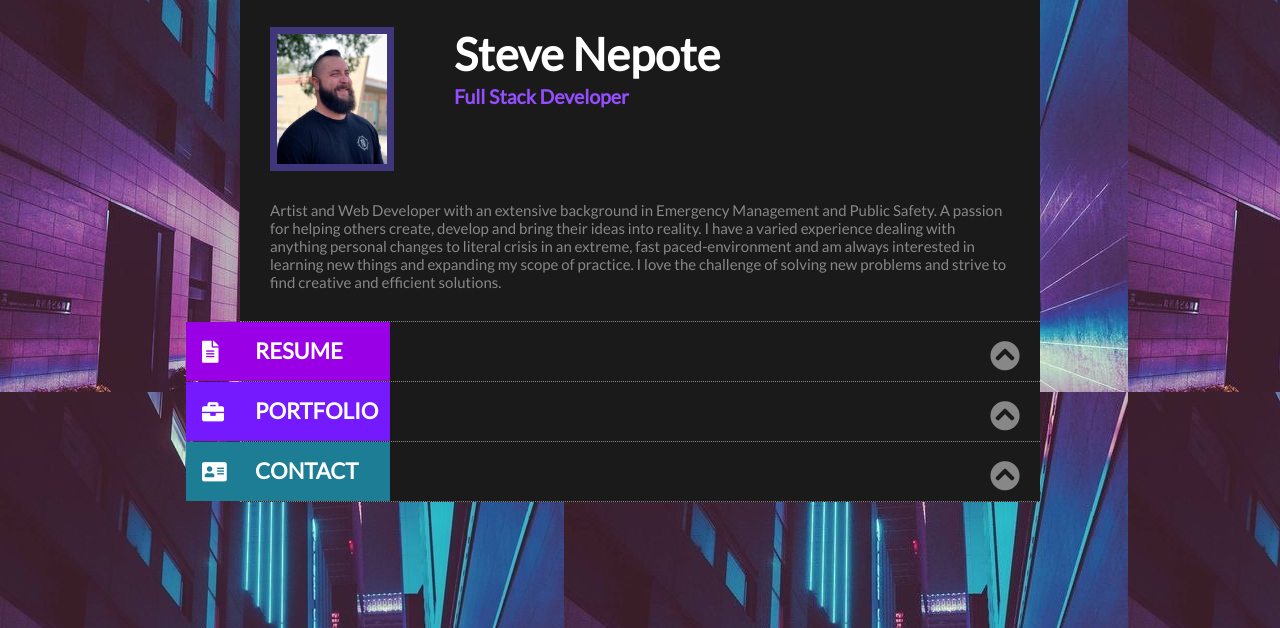
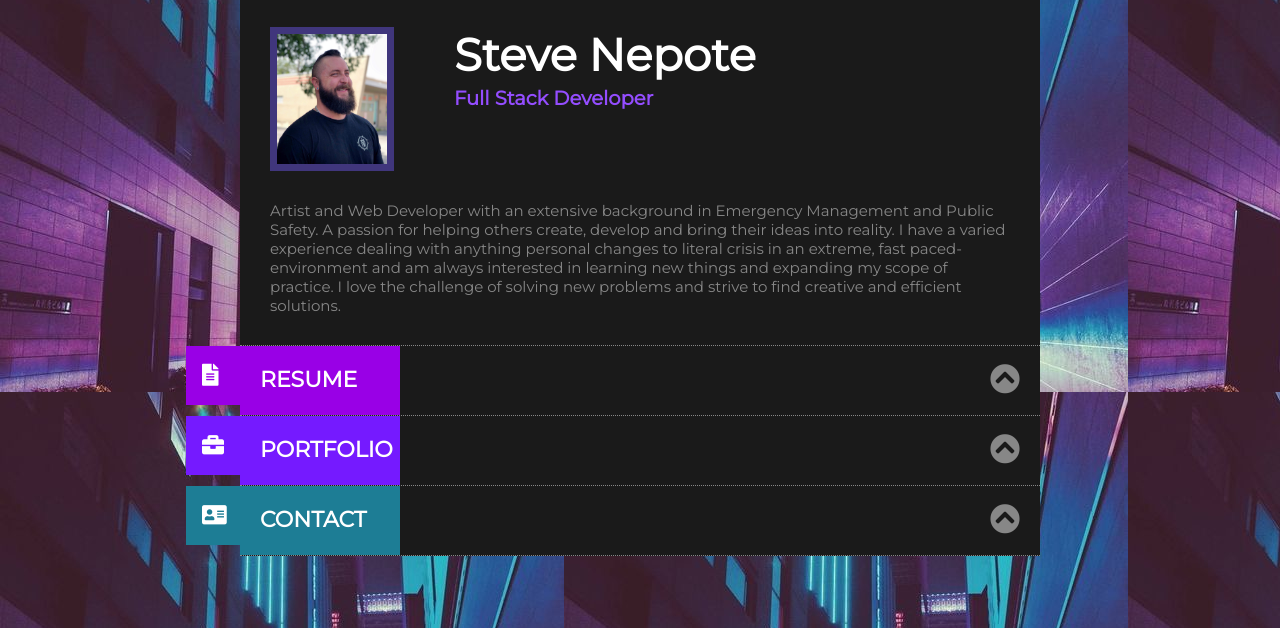
Before and after one commit to senepote/senepote.github.io, a plain HTML site: page MyPortfolio/index.html in a window 1280 px wide. Shown: the part 172-800 px from the top of the page. Drawn offline with nearby package versions, Linux system fonts and the light colour scheme.

Commit message:
font formating and style change

```diff
--- a/MyPortfolio/css/main.css
+++ b/MyPortfolio/css/main.css
@@ -114,7 +114,8 @@
 body, html {
   padding: 0;
   margin: 0;
-  font-family: 'Lato', sans-serif;
+  font-family: 'Montserrat', sans-serif;
+  /* font-family: 'Lato', sans-serif; */
   color: var(--grey);
   /* font-size: .85em; */
   font-size: 15px;
@@ -221,7 +222,7 @@ a:hover {
 }
 
 .section-nav-title {
-  padding: 15px;
+  padding: 20px;
   width: 120px;
   height: 29px;
   font-size: 22px;
--- a/MyPortfolio/index.html
+++ b/MyPortfolio/index.html
@@ -13,6 +13,8 @@
   <!-- <link rel="stylesheet" href="css/normalize.css"> -->
   <link rel="stylesheet" href="css/main.css">
   <link rel="stylesheet" href="https://use.fontawesome.com/releases/v5.2.0/css/all.css" integrity="sha384-hWVjflwFxL6sNzntih27bfxkr27PmbbK/iSvJ+a4+0owXq79v+lsFkW54bOGbiDQ" crossorigin="anonymous">
+  <link rel="preconnect" href="https://fonts.gstatic.com">
+  <link href="https://fonts.googleapis.com/css2?family=Montserrat&display=swap" rel="stylesheet">
   <title>Steve Nepote</title>
 </head>
 <body>
```
